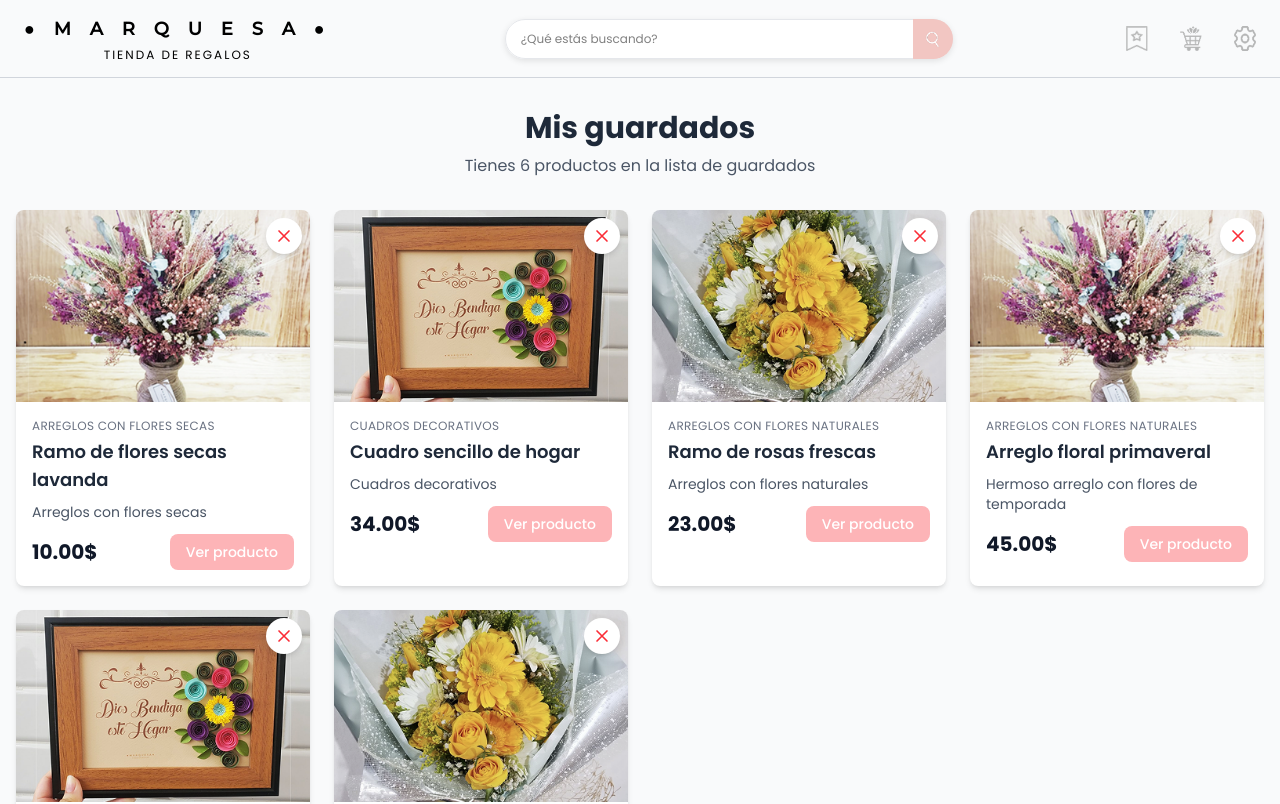
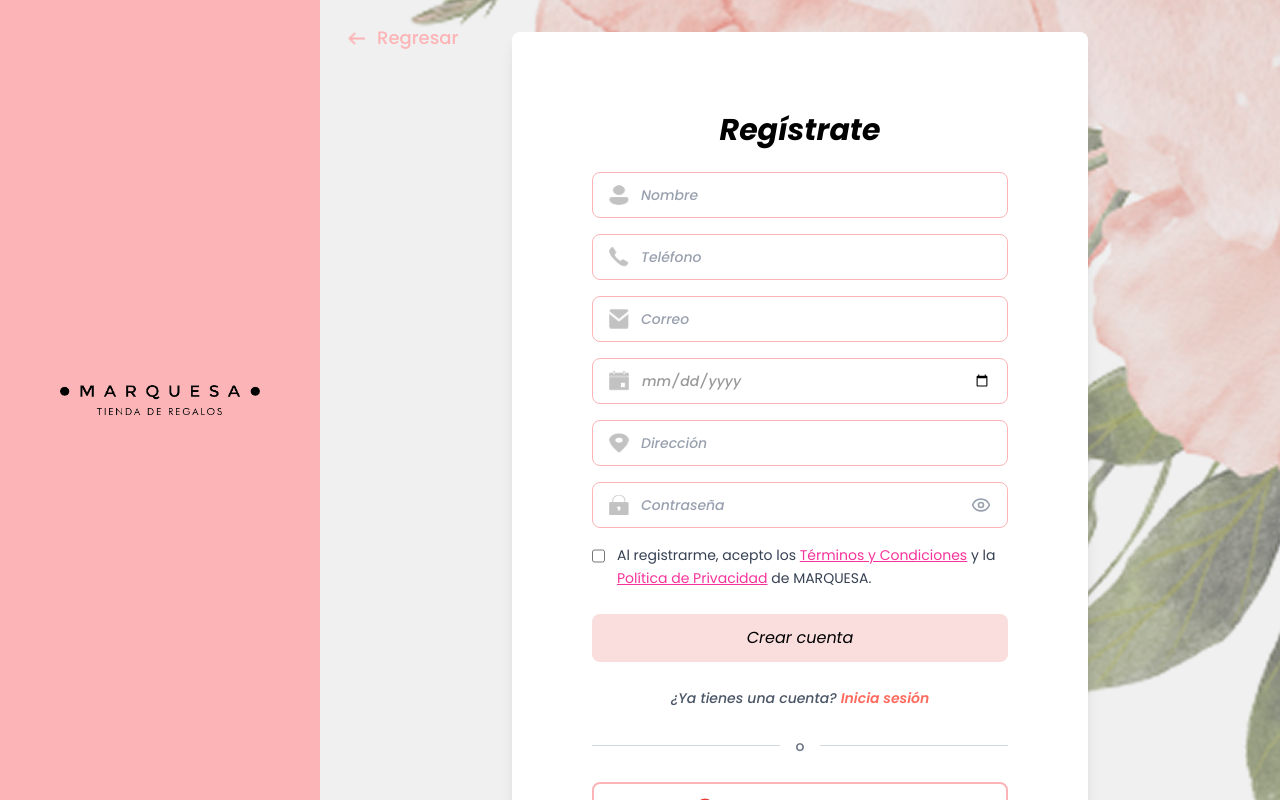
Before and after one commit to xxDianaPadilla/Marquesa, a React (Vite) app in the folder frontend/: page / in a window 1280 px wide. Shown: the top 804 px of the page. Built offline with nearby package versions, Linux system fonts and the light colour scheme.

Commit message:
Arreglé el diseño de las páginas de login, registro, y recuperación de contraseña

```diff
--- a/frontend/src/App.jsx
+++ b/frontend/src/App.jsx
@@ -6,14 +6,13 @@ import VerificationCode from './pages/VerificationCode';
 import UpdatePassword from './pages/UpdatePassword';
 import Dashboard from './pages/Dashboard';
 import Saves from './pages/Saves';
-import Header from './components/Header/Header';
 
 
 function App() {
   const [count, setCount] = useState(0)
 
   return (
-    <Saves/>
+    <Register/>
   )
 }
 
--- a/frontend/src/components/BackButton.jsx
+++ b/frontend/src/components/BackButton.jsx
@@ -10,7 +10,7 @@ const BackButton = ({ onClick }) => {
             <img
                 src={backIcon}
                 alt="Regresar"
-                className="w-5 h-5"
+                style={{width: '25px', height: '25px'}}
             />
             <span
                 className="text-lg font-medium"
--- a/frontend/src/components/Form.jsx
+++ b/frontend/src/components/Form.jsx
@@ -2,7 +2,7 @@ import React from "react";
 
 const Form = ({children}) => {
     return (
-        <div className="bg-white bg-opacity-80 rounded-lg shadow-lg p-20 w-full max-w-xl mr-10">
+        <div className="bg-white bg-opacity-80 rounded-lg shadow-lg p-20 w-full max-w-xl mx-auto">
             {children}
         </div>
     );
--- a/frontend/src/components/PageContainer.jsx
+++ b/frontend/src/components/PageContainer.jsx
@@ -11,12 +11,13 @@ const PageContainer = ({ children }) => {
                     <img
                         src={marquesaLogo}
                         alt="Marquesa Logo"
-                        className="max-w-38 max-h-32 object-contain"
+                        className="object-contain"
+                        style={{width:"200px", height: "200px"}}
                     />
                 </div>
             </div>
 
-            {/* Sección derecha - Fondo floral */}
+            {/* Sección derecha - Fondo floral con scroll */}
             <div className="w-3/4 relative overflow-hidden">
                 {/* Imagen de fondo floral */}
                 <div className="absolute inset-0">
@@ -27,9 +28,13 @@ const PageContainer = ({ children }) => {
                     />
                 </div>
 
-                {/* Contenedor para el contenido que se pasará como children */}
-                <div className="relative z-10 w-full h-full flex justify-center items-center">
-                    {children}
+                {/* Contenedor scrolleable para el contenido */}
+                <div className="relative z-10 w-full h-screen overflow-y-auto">
+                    <div className="min-h-full flex justify-center items-center py-8 px-4">
+                        <div className="w-full max-w-2xl">
+                            {children}
+                        </div>
+                    </div>
                 </div>
             </div>
         </div>
```
Also changed, not shown: frontend/src/assets/backIcon.png.
